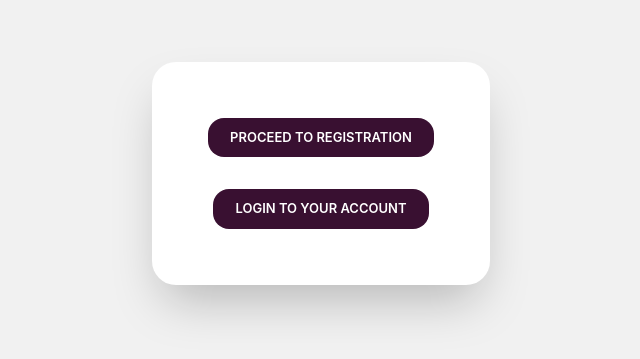
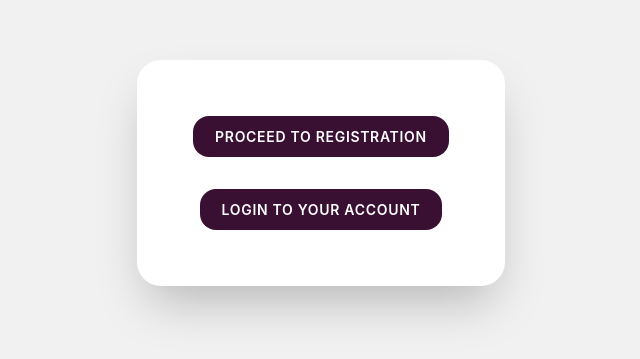
Before and after one commit to MohamadNazik/uov-student-reg-and-renewal-system-frontend, a React (Vite) app: page / in a window 1280 px wide. Shown: the part 227-586 px from the top of the page, without its empty margins (319-959 px from the left). Built offline with nearby package versions, Linux system fonts and the light colour scheme.

Commit message:
PrimaryButton styling update

```diff
--- a/src/components/PrimaryButton.jsx
+++ b/src/components/PrimaryButton.jsx
@@ -3,7 +3,7 @@ import React from "react";
 function PrimaryButton({ iconSrc, text, onClick }) {
   return (
     <button
-      className="gap-2 px-[15px] sm:px-[22px] w-fit py-[8px] sm:py-[10px] rounded-2xl text-white text-[9px] sm:text-[13px] font-semibold bg-[#391031] hover:bg-[#4a1340] flex items-center justify-center"
+      className="gap-2 px-[15px] sm:px-[22px] w-fit py-[8px] sm:py-[10px] rounded-2xl text-white text-[10px] sm:text-[14px] font-semibold bg-[#391031] hover:bg-[#4a1340] flex items-center justify-center tracking-wider"
       onClick={onClick}
     >
       {iconSrc && (
```
